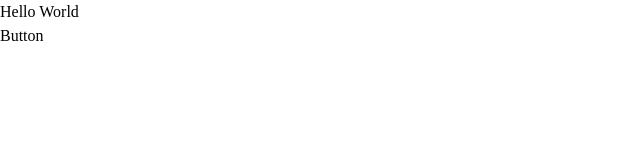
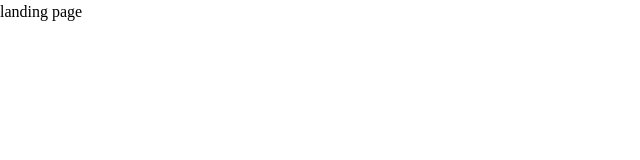
Before and after one commit to YuvanX/rc, a Next.js app in the folder apps/web/: page / in a window 1280 px wide. Shown: the top 160 px of the page, without its empty margins (0-640 px from the left). Built offline with nearby package versions, Linux system fonts and the light colour scheme.

Commit message:
feat: Add landing page

```diff
--- a/apps/web/app/page.tsx
+++ b/apps/web/app/page.tsx
@@ -2,11 +2,8 @@ import { Button } from "@workspace/ui/components/button"
 
 export default function Page() {
   return (
-    <div className="flex items-center justify-center min-h-svh">
-      <div className="flex flex-col items-center justify-center gap-4">
-        <h1 className="text-2xl font-bold">Hello World</h1>
-        <Button size="sm">Button</Button>
-      </div>
+    <div>
+      landing page
     </div>
   )
 }
```
